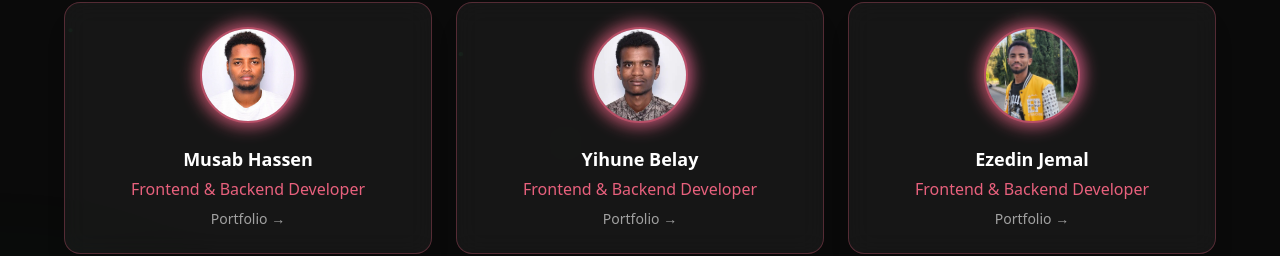
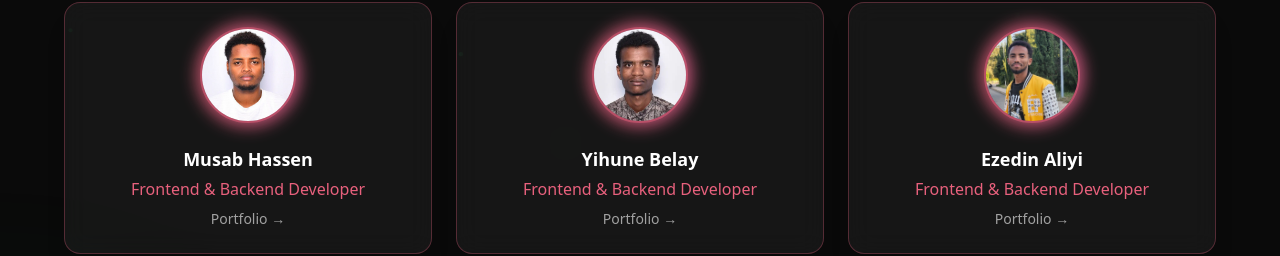
Before and after one commit to Rammiso/Murti-Guutoo-Student-Association, a React (Vite) app in the folder mgsa-frontend/: page /about in a window 1280 px wide. Shown: the part 3639-3895 px from the top of the page. Built offline with nearby package versions, Linux system fonts and the light colour scheme; no server answers.

Commit message:
Update name for Ezedin

```diff
--- a/mgsa-frontend/src/components/Footer.jsx
+++ b/mgsa-frontend/src/components/Footer.jsx
@@ -207,7 +207,7 @@ const Footer = () => {
                     url: "https://portfolio-placeholder.com",
                   },
                   {
-                    name: "Ezedin Jemal",
+                    name: "Ezedin Aliyi",
                     url: "https://portfolio-placeholder.com",
                   },
                   {
--- a/mgsa-frontend/src/pages/About.jsx
+++ b/mgsa-frontend/src/pages/About.jsx
@@ -508,7 +508,7 @@ const About = () => {
                   portfolio: "https://portfolio-placeholder.com",
                 },
                 {
-                  name: "Ezedin Jemal",
+                  name: "Ezedin Aliyi",
                   role: "Frontend & Backend Developer",
                   photo: EZEDIN,
                   portfolio: "https://portfolio-placeholder.com",
```
